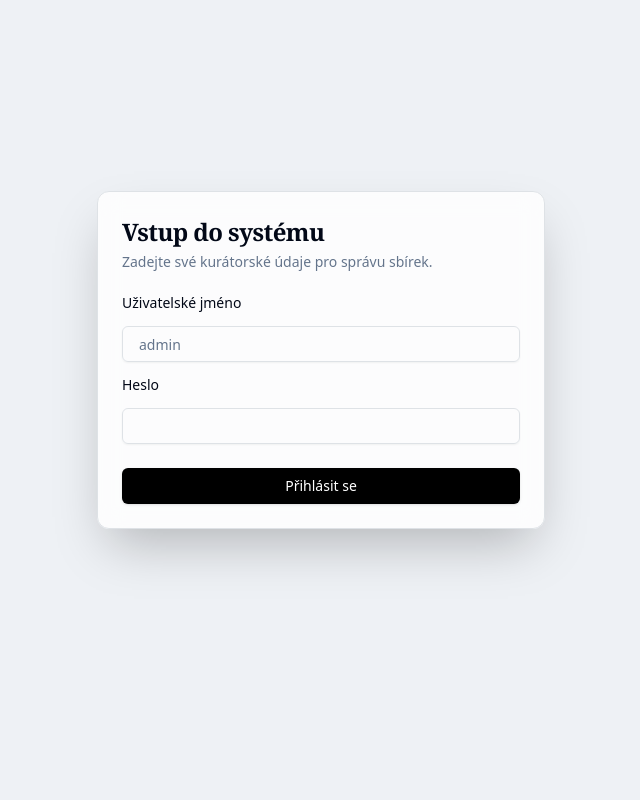
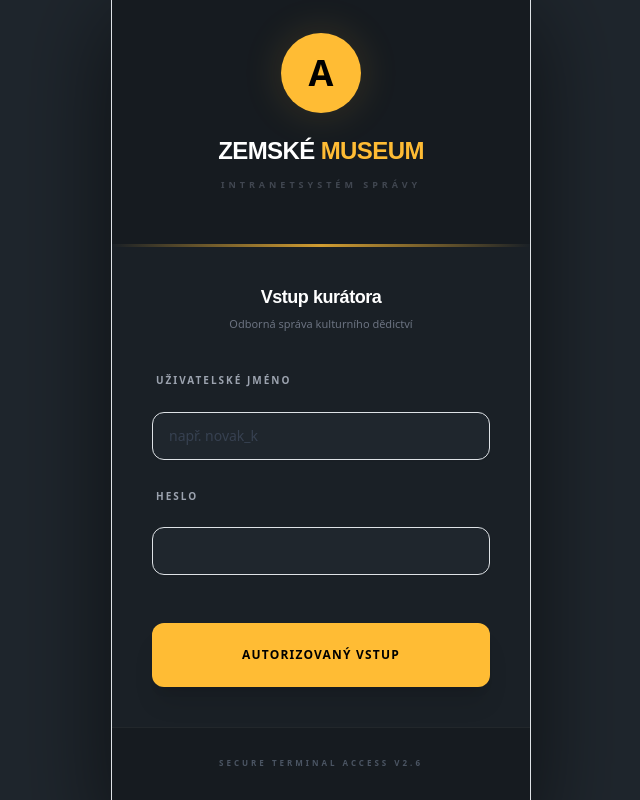
Before and after one commit to StandaKTHOR/curatas-fe, a React (Vite) app: page /login in a window 1280 px wide. Shown: the whole page, without its empty margins (319-959 px from the left). Built offline with nearby package versions, Linux system fonts and the light colour scheme; no server answers.

Commit message:
-- main update 2 - session timer - pridani noveho loginu - pridani prihlaseni - pridani logout - uprava grafiky

```diff
--- a/src/App.tsx
+++ b/src/App.tsx
@@ -1,66 +1,110 @@
 import { Routes, Route, Link, Navigate, useLocation, useNavigate } from 'react-router-dom'
+import { AuthProvider, useAuth } from './components/AuthContext'
 import Catalog from './pages/Catalog'
 import Detail from './pages/Detail'
 import Feedback from './pages/Feedback'
 import AdminItems from './pages/AdminItems'
 import Login from './pages/Login'
 import ProtectedRoute from './components/ProtectedRoute'
-import AdminItemForm from "@/pages/AdminItemForm";
+import AdminItemForm from "@/pages/AdminItemForm"
 
-export default function App() {
+/**
+ * POMOCNÁ KOMPONENTA PRO ODPOČET SEZENÍ
+ * Zobrazuje zbývající čas a varuje při blížícím se odhlášení
+ */
+function SessionTimer() {
+    const { timeLeft, token } = useAuth();
+
+    // Pokud uživatel není přihlášen nebo čas není dostupný, nic nevykreslujeme
+    if (!token || timeLeft === null) return null;
+
+    // Formátování na MM:SS
+    const minutes = Math.floor(timeLeft / 60);
+    const seconds = timeLeft % 60;
+    const timeString = `${minutes}:${seconds.toString().padStart(2, '0')}`;
+
+    // Kritický stav: méně než 5 minut (300 sekund)
+    const isUrgent = timeLeft < 300;
+
+    return (
+        <div className={`flex items-center gap-2 px-4 py-2 rounded-full transition-all duration-500 border shadow-sm ${
+            isUrgent
+                ? 'bg-red-50 border-red-200 text-red-600 animate-pulse'
+                : 'bg-gray-50 border-gray-100 text-gray-500'
+        }`}>
+            <div className="flex flex-col items-end leading-none">
+                <span className="text-[9px] uppercase font-bold opacity-70 mb-1">Odhlášení za</span>
+                <span className="text-sm font-mono font-black">{timeString}</span>
+            </div>
+            <span className="text-xl">{isUrgent ? '⚠️' : '🕒'}</span>
+        </div>
+    );
+}
+
+/**
+ * VNITŘNÍ OBSAH APLIKACE
+ */
+function AppContent() {
     const { pathname } = useLocation();
-    const navigate = useNavigate();
-    const token = localStorage.getItem('token');
+    const { token, logout } = useAuth();
     const isLoginPage = pathname === '/login';
-
-    const handleLogout = () => {
-        localStorage.removeItem('token');
-        navigate('/login');
-    };
 
     return (
         <div className="flex min-h-screen font-sans text-[#3e5569]">
-            {/* SIDEBAR - Podle .left-sidebar z tvého template */}
+
+            {/* SIDEBAR */}
             {!isLoginPage && (
                 <aside className="w-[250px] bg-[#1f262d] text-[#a1a8b1] fixed h-full z-[1000] shadow-2xl transition-all">
                     <div className="p-6">
-                        {/* LOGO sekce */}
+
+                        {/* LOGO SEKCE */}
                         <div className="mb-10 flex items-center gap-2">
-                            <div className="w-8 h-8 bg-[#ffbc34] rounded-full flex items-center justify-center text-black font-bold">A</div>
-                            <h1 className="text-xl font-bold tracking-tight text-white">Zemské <span className="text-[#ffbc34]">MUSEUM</span></h1>
+                            <div className="w-8 h-8 bg-[#ffbc34] rounded-full flex items-center justify-center text-black font-bold shadow-sm">A</div>
+                            <h1 className="text-xl font-bold tracking-tight text-white">
+                                Zemské <span className="text-[#ffbc34]">MUSEUM</span>
+                            </h1>
                         </div>
 
                         <nav className="space-y-1">
-                            {/* Sekce pro všechny zaměstnance */}
+                            {/* VEŘEJNÁ SEKCE */}
                             <p className="text-[10px] uppercase text-[#6c757d] tracking-[2px] mb-4 mt-6 font-bold">Katalog a kontakt</p>
 
-                            <Link to="/" className={`flex items-center gap-3 px-4 py-3 rounded-md transition-colors ${pathname === '/' ? 'bg-[#ffbc34] text-black shadow-lg' : 'hover:bg-white/5 hover:text-white'}`}>
+                            <Link to="/" className={`flex items-center gap-3 px-4 py-3 rounded-md transition-all ${pathname === '/' ? 'bg-[#ffbc34] text-black shadow-lg translate-x-1' : 'hover:bg-white/5 hover:text-white'}`}>
                                 <span className="text-lg">📁</span>
                                 <span className="text-sm font-medium">KATALOG SBÍREK</span>
                             </Link>
 
-                            <Link to="/feedback" className={`flex items-center gap-3 px-4 py-3 rounded-md transition-colors ${pathname === '/feedback' ? 'bg-[#ffbc34] text-black shadow-lg' : 'hover:bg-white/5 hover:text-white'}`}>
+                            <Link to="/feedback" className={`flex items-center gap-3 px-4 py-3 rounded-md transition-all ${pathname === '/feedback' ? 'bg-[#ffbc34] text-black shadow-lg translate-x-1' : 'hover:bg-white/5 hover:text-white'}`}>
                                 <span className="text-lg">💬</span>
                                 <span className="text-sm font-medium">PŘIPOMÍNKY</span>
                             </Link>
 
-                            {/* Sekce pro Kurátory / Adminy - INTRANET */}
-                            <p className="text-[10px] uppercase text-[#6c757d] tracking-[2px] mb-4 mt-10 font-bold">Správa (Intranet)</p>
+                            {/* TLAČÍTKO PRO VSTUP (Jen nepřihlášení) */}
+                            {!token && (
+                                <Link to="/login" className="flex items-center gap-3 px-4 py-3 mt-2 rounded-md transition-colors hover:bg-white/5 group border border-transparent hover:border-white/10">
+                                    <span className="text-lg opacity-70 group-hover:opacity-100 transition-opacity">🔐</span>
+                                    <span className="text-[11px] font-bold uppercase tracking-wider text-gray-400 group-hover:text-white">Vstup pro kurátory</span>
+                                </Link>
+                            )}
 
-                            <Link to="/admin/items" className={`flex items-center gap-3 px-4 py-3 rounded-md transition-colors ${pathname.startsWith('/admin') ? 'bg-[#ffbc34] text-black shadow-lg' : 'hover:bg-white/5 hover:text-white'}`}>
+                            {/* ADMIN SEKCE */}
+                            {token && (
+                                <div className="animate-in fade-in slide-in-from-left duration-500">
+                                    <p className="text-[10px] uppercase text-[#6c757d] tracking-[2px] mb-4 mt-10 font-bold border-t border-white/5 pt-6">Správa (Intranet)</p>
+
+                                    <Link to="/admin/items" className={`flex items-center gap-3 px-4 py-3 rounded-md transition-all ${pathname.startsWith('/admin') ? 'bg-[#ffbc34] text-black shadow-lg translate-x-1' : 'hover:bg-white/5 hover:text-white'}`}>
                                         <span className="text-lg">🛠️</span>
                                         <span className="text-sm font-medium">SPRÁVA EXPONÁTŮ</span>
                                     </Link>
 
-                            {/* ODHLÁŠENÍ */}
-                            {token && (
                                     <div className="pt-20">
                                         <button
-                                        onClick={handleLogout}
-                                        className="w-full text-left flex items-center gap-3 px-4 py-3 text-xs text-red-400 hover:text-red-300 transition-colors uppercase tracking-widest font-bold border border-red-900/30 rounded"
+                                            onClick={logout}
+                                            className="w-full text-left flex items-center gap-3 px-4 py-3 text-xs text-red-400 hover:text-red-300 transition-all uppercase tracking-widest font-bold border border-red-900/30 rounded hover:bg-red-900/10"
                                         >
-                                        <span>🚪</span> ODHLÁSIT SE
+                                            <span className="text-base">🚪</span> ODHLÁSIT SE
                                         </button>
+                                    </div>
                                 </div>
                             )}
                         </nav>
@@ -68,30 +112,43 @@ export default function App() {
                 </aside>
             )}
 
-            {/* HLAVNÍ OBSAH - Podle .page-wrapper */}
+            {/* HLAVNÍ OBSAH APLIKACE */}
             <main className={`flex-1 ${!isLoginPage ? 'ml-[250px]' : ''} bg-[#eef1f5] min-h-screen`}>
-                {/* TOP BAR / BREADCRUMBS */}
+
+                {/* HEADER S ODPOČTEM SEZENÍ */}
                 {!isLoginPage && (
-                    <header className="bg-white shadow-sm px-10 py-4 flex justify-between items-center border-b border-gray-200">
+                    <header className="bg-white shadow-sm px-10 py-4 flex justify-between items-center border-b border-gray-200 sticky top-0 z-[999]">
                         <div className="text-xs uppercase tracking-widest text-gray-400 font-bold">
-                            Domů / {pathname.split('/')[1] || 'Katalog'}
+                            Domů / <span className="text-[#3e5569]">{pathname.split('/')[1] || 'Katalog'}</span>
                         </div>
+
+                        {/* PRAVÁ ČÁST HEADERU */}
+                        <div className="flex items-center gap-8">
+
+                            {/* INTEGROVANÝ ODPOČET ČASU */}
+                            <SessionTimer />
+
                             <div className="flex items-center gap-4 text-sm font-medium">
-                            <span className="w-8 h-8 bg-gray-100 rounded-full flex items-center justify-center text-gray-500">👤</span>
-                            Admin Uživatel
+                                <div className="flex flex-col text-right">
+                                    <span className="text-[10px] uppercase text-gray-400 font-bold leading-none mb-1">Status</span>
+                                    <span className="text-xs">{token ? 'Admin Uživatel' : 'Návštěvník (Host)'}</span>
+                                </div>
+                                <span className={`w-8 h-8 ${token ? 'bg-[#ffbc34] text-black' : 'bg-gray-100 text-gray-400'} rounded-full flex items-center justify-center font-bold transition-colors`}>
+                                    {token ? 'A' : '👤'}
+                                </span>
+                            </div>
                         </div>
                     </header>
                 )}
 
-                {/* OBSAH STRÁNKY */}
-                <div className="p-10 animate-in fade-in duration-500">
+                {/* ROUTES */}
+                <div className="p-10">
                     <Routes>
                         <Route path="/" element={<Catalog />} />
                         <Route path="/items/:id" element={<Detail />} />
                         <Route path="/feedback" element={<Feedback />} />
                         <Route path="/login" element={<Login />} />
 
-                        {/* Chráněná admin sekce */}
                         <Route element={<ProtectedRoute />}>
                             <Route path="/admin/items" element={<AdminItems />} />
                             <Route path="/admin/items/new" element={<AdminItemForm />} />
@@ -103,5 +160,13 @@ export default function App() {
                 </div>
             </main>
         </div>
-    )
+    );
 }
+
+export default function App() {
+    return (
+        <AuthProvider>
+            <AppContent />
+        </AuthProvider>
+    );
+}
--- /dev/null
+++ b/src/components/AuthContext.tsx
@@ -0,0 +1,61 @@
+import React, { createContext, useContext, useState, useEffect, useCallback } from 'react';
+import { useNavigate } from 'react-router-dom';
+
+const AuthContext = createContext<any>(null);
+
+export const AuthProvider = ({ children }: { children: React.ReactNode }) => {
+    const [token, setToken] = useState(localStorage.getItem('token'));
+    const [timeLeft, setTimeLeft] = useState<number | null>(null); // Zbývající čas v sekundách
+    const navigate = useNavigate();
+
+    const timeoutMs = (Number(import.meta.env.VITE_AUTH_SESSION_TIMEOUT) || 60) * 60 * 1000;
+
+    const logout = useCallback(() => {
+        localStorage.removeItem('token');
+        localStorage.removeItem('loginTime');
+        setToken(null);
+        setTimeLeft(null);
+        navigate('/login');
+    }, [navigate]);
+
+    const resetTimer = useCallback(() => {
+        if (token) {
+            localStorage.setItem('loginTime', Date.now().toString());
+        }
+    }, [token]);
+
+    useEffect(() => {
+        if (!token) return;
+
+        // HLAVNÍ TICKER - Běží každou sekundu pro plynulý odpočet
+        const ticker = setInterval(() => {
+            const loginTime = localStorage.getItem('loginTime');
+            if (loginTime) {
+                const now = Date.now();
+                const remaining = Math.max(0, Math.floor((Number(loginTime) + timeoutMs - now) / 1000));
+                setTimeLeft(remaining);
+
+                if (remaining <= 0) {
+                    logout();
+                }
+            }
+        }, 1000);
+
+        // Sledování aktivity
+        const events = ['mousedown', 'keydown', 'scroll', 'touchstart'];
+        events.forEach(e => window.addEventListener(e, resetTimer));
+
+        return () => {
+            clearInterval(ticker);
+            events.forEach(e => window.removeEventListener(e, resetTimer));
+        };
+    }, [token, logout, timeoutMs, resetTimer]);
+
+    return (
+        <AuthContext.Provider value={{ token, setToken, logout, timeLeft }}>
+            {children}
+        </AuthContext.Provider>
+    );
+};
+
+export const useAuth = () => useContext(AuthContext);
--- a/src/pages/Login.tsx
+++ b/src/pages/Login.tsx
@@ -1,19 +1,20 @@
 import { useState } from 'react'
 import { useNavigate } from 'react-router-dom'
 import { login } from '../lib/api'
+import { useAuth } from '../components/AuthContext' // OPRAVENÁ CESTA
 
 import { Button } from '../components/ui/button';
 import { Input } from '../components/ui/input';
 import { Label } from '../components/ui/label';
-import {Card, CardHeader, CardTitle, CardContent, CardDescription, CardFooter} from '../components/ui/card';
-
 
 export default function Login() {
     const [username, setUsername] = useState('')
     const [password, setPassword] = useState('')
     const [error, setError] = useState('')
     const [loading, setLoading] = useState(false)
+
     const navigate = useNavigate()
+    const { setToken } = useAuth()
 
     async function handleLogin(e: React.FormEvent) {
         e.preventDefault()
@@ -21,60 +22,108 @@ export default function Login() {
         setLoading(true)
 
         try {
-            await login({ username, password })
-            navigate('/admin') // Po úspěchu jdeme do administrace
+            const response = await login({ username, password })
+
+            // Nastartujeme stopky pro 60 min limit
+            localStorage.setItem('loginTime', Date.now().toString());
+
+            // Uložíme token do kontextu
+            const token = response?.token || localStorage.getItem('token');
+            setToken(token);
+
+            navigate('/admin/items')
         } catch (err: any) {
-            setError(err.message)
+            setError(err.message || "Neplatné přihlašovací údaje")
         } finally {
             setLoading(false)
         }
     }
 
     return (
-        <div className="flex min-h-[80vh] items-center justify-center px-4">
-            <Card className="w-full max-w-md border-none shadow-2xl bg-white/80 backdrop-blur-md">
-                <CardHeader className="space-y-1">
-                    <CardTitle className="text-2xl font-serif tracking-tight">Vstup do systému</CardTitle>
-                    <CardDescription>
-                        Zadejte své kurátorské údaje pro správu sbírek.
-                    </CardDescription>
-                </CardHeader>
-                <form onSubmit={handleLogin}>
-                    <CardContent className="grid gap-4">
-                        <div className="grid gap-2">
-                            <Label htmlFor="username">Uživatelské jméno</Label>
+        /* Celostránkové tmavé pozadí */
+        <div className="fixed inset-0 flex items-center justify-center bg-[#1f262d] z-[9999]">
+
+            {/* HLAVNÍ KONTEJNER - Žádná bílá, jen tmavé odstíny */}
+            <div className="w-full max-w-[420px] bg-[#1a2026] rounded-2xl overflow-hidden border border-white/5 shadow-[0_30px_100px_rgba(0,0,0,0.6)] animate-in fade-in zoom-in duration-500">
+
+                {/* HORNÍ ČÁST S LOGEM */}
+                <div className="pt-12 pb-8 text-center bg-[#161b20]">
+                    <div className="w-20 h-20 bg-[#ffbc34] rounded-full flex items-center justify-center text-black font-extrabold text-4xl mx-auto mb-6 shadow-[0_0_40px_rgba(255,188,52,0.15)]">
+                        A
+                    </div>
+                    <h1 className="text-2xl font-black tracking-tight text-white uppercase">
+                        Zemské <span className="text-[#ffbc34]">MUSEUM</span>
+                    </h1>
+                    <p className="text-gray-500 text-[9px] uppercase tracking-[4px] mt-2 font-bold opacity-50">
+                        Intranetsystém správy
+                    </p>
+                </div>
+
+                {/* ŽLUTÝ AKCENT */}
+                <div className="h-[3px] bg-gradient-to-r from-transparent via-[#ffbc34] to-transparent w-full opacity-80"></div>
+
+                {/* FORMULÁŘ */}
+                <div className="p-10 space-y-8">
+                    <div className="text-center">
+                        <h2 className="text-white text-lg font-bold tracking-tight">Vstup kurátora</h2>
+                        <p className="text-gray-500 text-[11px] mt-1 font-medium">Odborná správa kulturního dědictví</p>
+                    </div>
+
+                    <form onSubmit={handleLogin} className="space-y-6">
+                        <div className="space-y-3">
+                            <Label htmlFor="username" className="text-[10px] uppercase font-bold text-gray-400 tracking-[2px] ml-1">
+                                Uživatelské jméno
+                            </Label>
                             <Input
                                 id="username"
                                 type="text"
-                                placeholder="admin"
+                                placeholder="např. novak_k"
                                 value={username}
-                                onChange={(e: React.ChangeEvent<HTMLInputElement>) => setUsername(e.target.value)}
+                                onChange={(e) => setUsername(e.target.value)}
                                 required
+                                className="bg-[#1f262d] border-white/5 text-white placeholder:text-gray-700 focus:border-[#ffbc34] focus:ring-[#ffbc34]/10 h-12 rounded-xl transition-all"
                             />
                         </div>
-                        <div className="grid gap-2">
-                            <Label htmlFor="password">Heslo</Label>
+
+                        <div className="space-y-3">
+                            <Label htmlFor="password" className="text-[10px] uppercase font-bold text-gray-400 tracking-[2px] ml-1">
+                                Heslo
+                            </Label>
                             <Input
                                 id="password"
                                 type="password"
                                 value={password}
-                                onChange={(e: React.ChangeEvent<HTMLInputElement>) => setPassword(e.target.value)}
+                                onChange={(e) => setPassword(e.target.value)}
                                 required
+                                className="bg-[#1f262d] border-white/5 text-white focus:border-[#ffbc34] focus:ring-[#ffbc34]/10 h-12 rounded-xl transition-all"
                             />
                         </div>
-                        {error && <p className="text-sm text-red-600 font-medium">{error}</p>}
-                    </CardContent>
-                    <CardFooter>
+
+                        {error && (
+                            <div className="p-4 bg-red-900/20 border-l-2 border-red-500 text-[11px] text-red-400 font-bold animate-in slide-in-from-top-1">
+                                <span className="mr-2">✕</span> {error}
+                            </div>
+                        )}
+
+                        <div className="pt-4">
                             <Button
-                            className="w-full bg-black hover:bg-gray-800 text-white transition-all"
+                                className="w-full bg-[#ffbc34] hover:bg-[#ffbc34]/90 text-black font-black uppercase tracking-widest py-8 text-xs shadow-xl transition-all active:scale-[0.97] rounded-xl"
                                 type="submit"
                                 disabled={loading}
                             >
-                            {loading ? "Ověřování..." : "Přihlásit se"}
+                                {loading ? "Verifikace..." : "AUTORIZOVANÝ VSTUP"}
                             </Button>
-                    </CardFooter>
+                        </div>
                     </form>
-            </Card>
+                </div>
+
+                {/* DECENTNÍ PATIČKA */}
+                <div className="py-6 text-center bg-[#161b20] border-t border-white/5">
+                    <p className="text-[8px] text-gray-600 uppercase font-bold tracking-[3px]">
+                        Secure Terminal Access v2.6
+                    </p>
+                </div>
+            </div>
         </div>
     )
 }
```
Also changed, not shown: src/components/SessionTimer.tsx (added, +31 -0 lines), 2 other files (tests, documents, lock files or other folders). Lines whose indentation alone changed are shown as unchanged.
